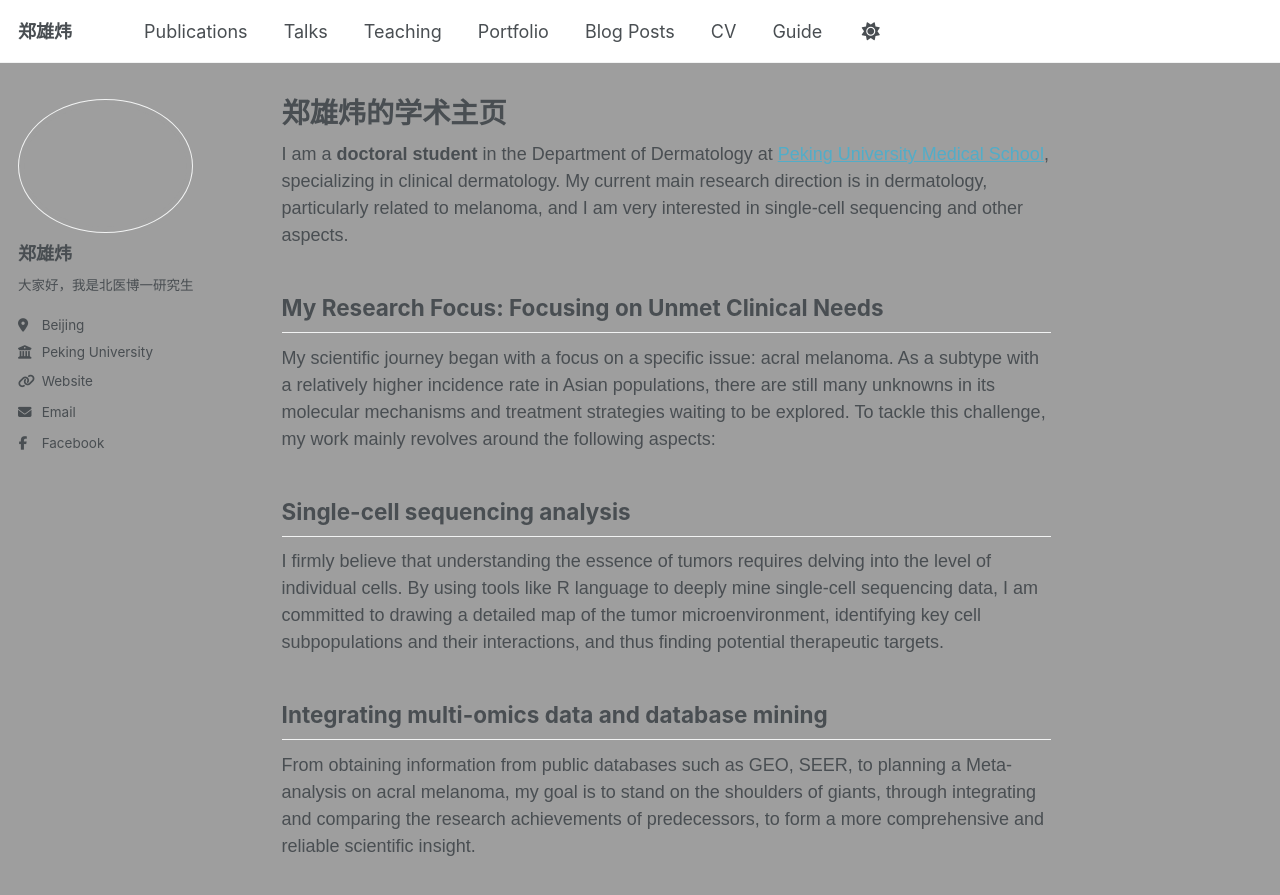
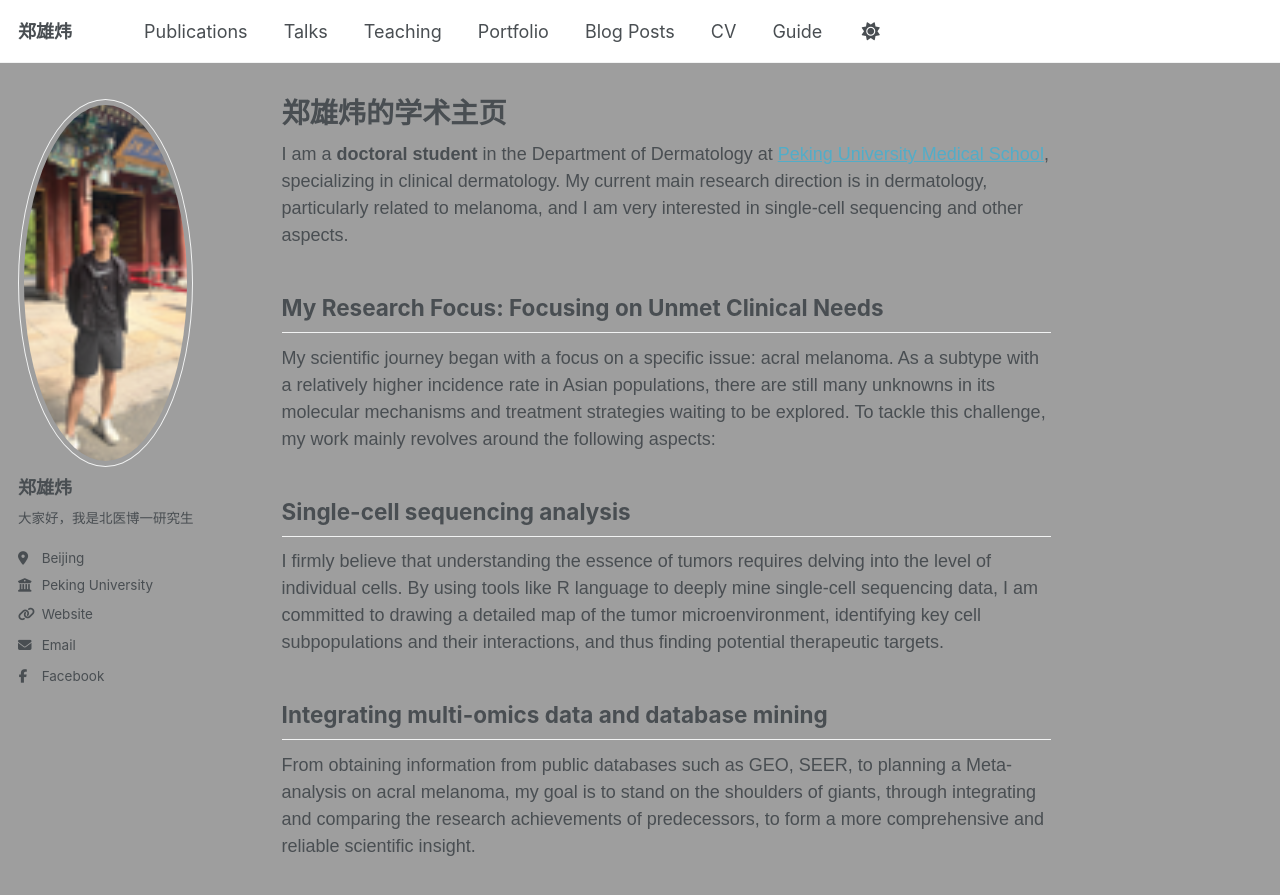
Before and after one commit to lrwynn714/lrwynn714.github.io, a Jekyll site: the page built from _pages/about.md, in a window 1280 px wide and 900 px high. Shown: the top 895 px of the window. Built offline with Jekyll 4.4.1, drawn with Linux system fonts in a browser that asks for light colours; some web fonts are replaced; a script that is not in the unit is left out.

Commit message:
Update _config.yml

```diff
--- a/_config.yml
+++ b/_config.yml
@@ -23,7 +23,7 @@ repository               : "academicpages/academicpages.github.io"
 #               Additional customization can be done by editing /_includes/author-profile.html
 author:
   # Biographic information
-  avatar           : "IMG_1872 - PNG.png"
+  avatar           : "avator.png"
   name             : "郑雄炜"
   pronouns         : # example: "she/her"
   bio              : "大家好，我是北医博一研究生"
```
